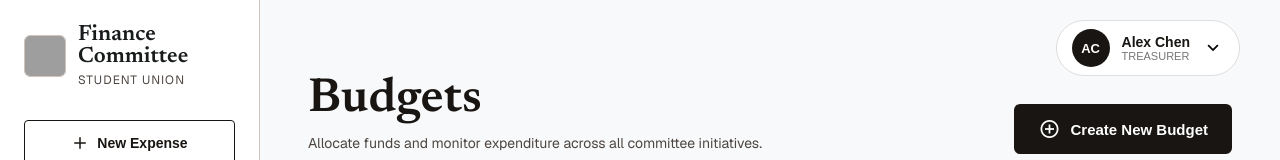
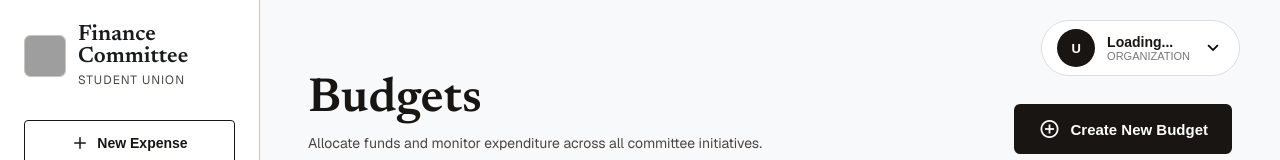
Before and after one commit to Code-by-Harshdeep/ClubVault, a React (Vite) app in the folder Club-Budget-Planner/: page /budgets in a window 1280 px wide. Shown: the top 160 px of the page. Built offline with nearby package versions, Linux system fonts and the light colour scheme; no server answers; grey boxes are pictures that could not be loaded.

Commit message:
user data fetch from db

```diff
--- a/Club-Budget-Planner/src/Components/ProfileMenu/ProfileMenu.jsx
+++ b/Club-Budget-Planner/src/Components/ProfileMenu/ProfileMenu.jsx
@@ -1,18 +1,63 @@
-import React from "react";
+import React, { useEffect, useState } from "react";
 import "./ProfileMenu.css";
 
 const ProfileMenu = () => {
+  const [user, setUser] = useState({
+    fullName: "",
+    clubOrOrganization: "",
+  });
+
+  useEffect(() => {
+    const fetchUser = async () => {
+      try {
+        const response = await fetch(
+          `${import.meta.env.VITE_API_URL}/api/profile`,
+          {
+            method: "GET",
+            credentials: "include",
+          }
+        );
+
+        const data = await response.json();
+
+        setUser({
+          fullName: data.fullName,
+          clubOrOrganization: data.clubOrOrganization,
+        });
+      } catch (error) {
+        console.error("Failed to fetch user:", error);
+      }
+    };
+
+    fetchUser();
+  }, []);
+
+  const initials = user.fullName
+    ? user.fullName
+        .split(" ")
+        .map((word) => word[0])
+        .join("")
+        .toUpperCase()
+    : "U";
+
   return (
     <div className="gp-wrapper">
       <button className="gp-btn">
-        <div className="gp-avatar">AC</div>
+        <div className="gp-avatar">{initials}</div>
 
         <div className="gp-info">
-          <span className="gp-name">Alex Chen</span>
-          <span className="gp-role">Treasurer</span>
+          <span className="gp-name">
+            {user.fullName || "Loading..."}
+          </span>
+
+          <span className="gp-role">
+            {user.clubOrOrganization || "Organization"}
+          </span>
         </div>
 
-        <span className="material-symbols-outlined">expand_more</span>
+        <span className="material-symbols-outlined">
+          expand_more
+        </span>
       </button>
 
       <div className="gp-dropdown">
```
